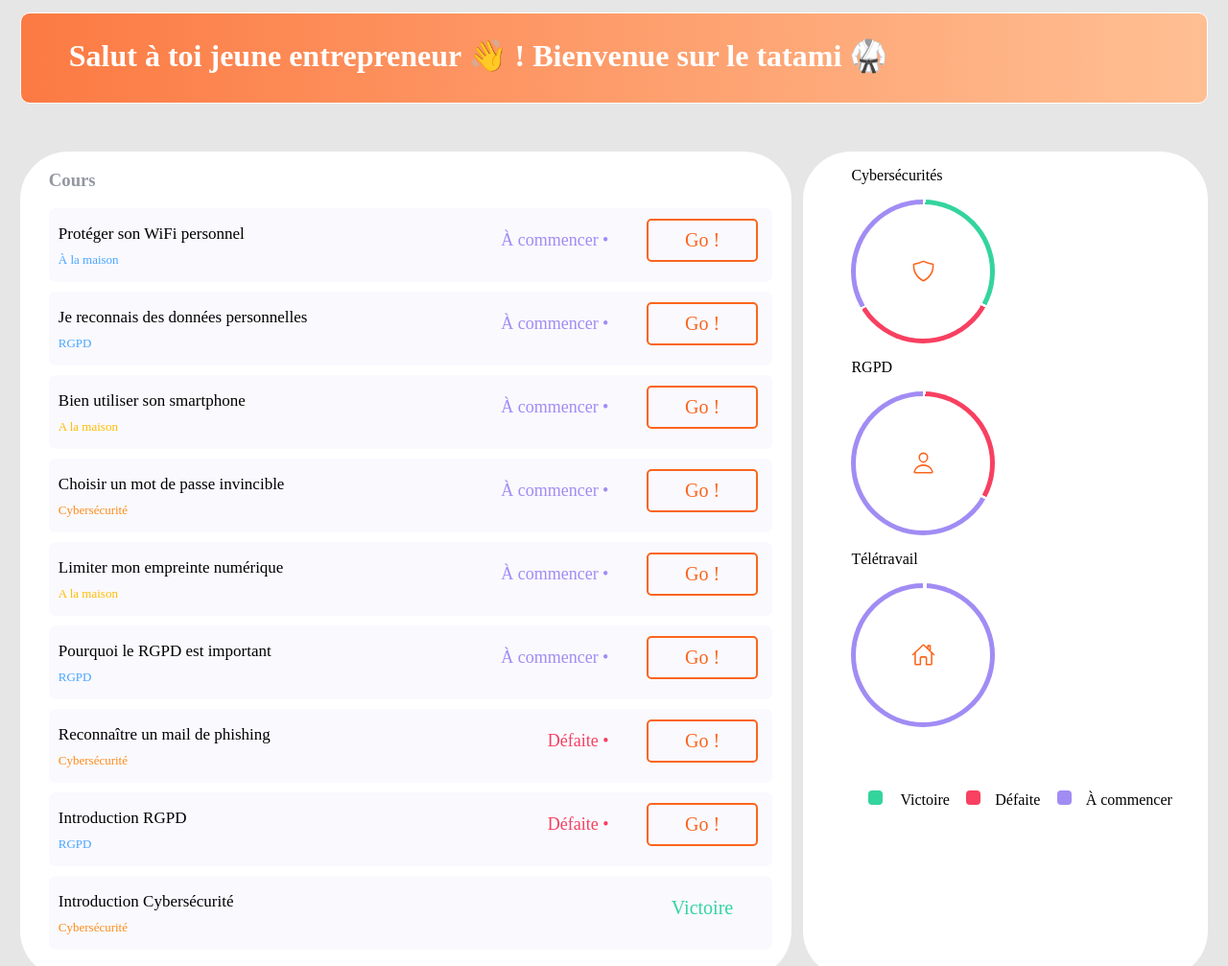
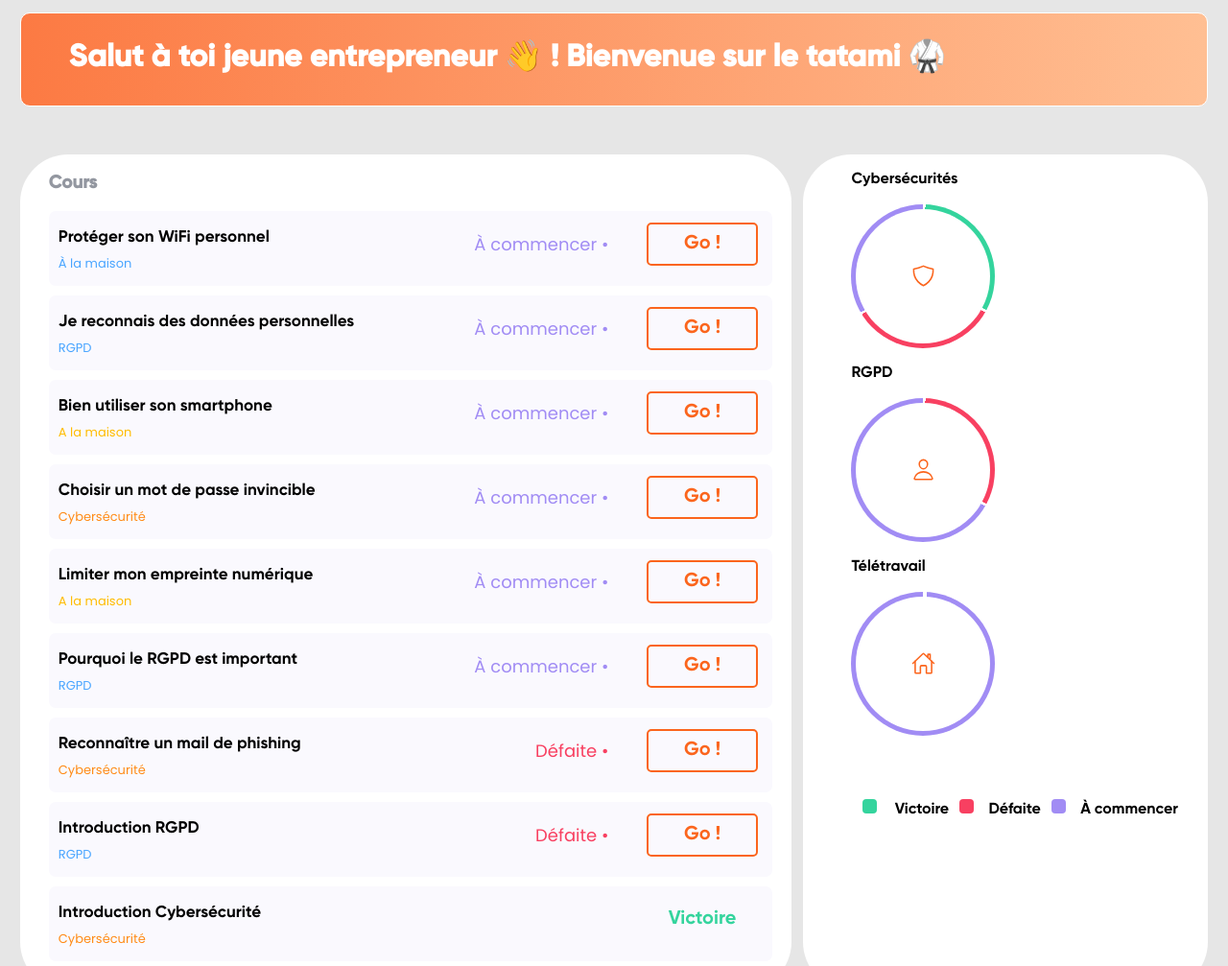
Before and after one commit to SilvusTV/Kamae_project, a website: page index.html in a window 1280 px wide. Shown: the top 1007 px of the page at 96% size. Drawn offline with nearby package versions, Linux system fonts and the light colour scheme; the site is published under a folder, as on GitHub Pages, so addresses that start at the root find nothing.

Commit message:
fix font

```diff
--- a/style/fonts.css
+++ b/style/fonts.css
@@ -1,8 +1,8 @@
 @font-face {
     font-family: Gilroy;
-    src: url(/asset/fonts/Gilroy-Bold.otf);
+    src: url(../asset/fonts/Gilroy-Bold.otf);
 }
 @font-face {
     font-family: Poppins;
-    src: url(/asset/fonts/Poppins-Regular.otf);
+    src: url(../asset/fonts/Poppins-Regular.otf);
 }
```
